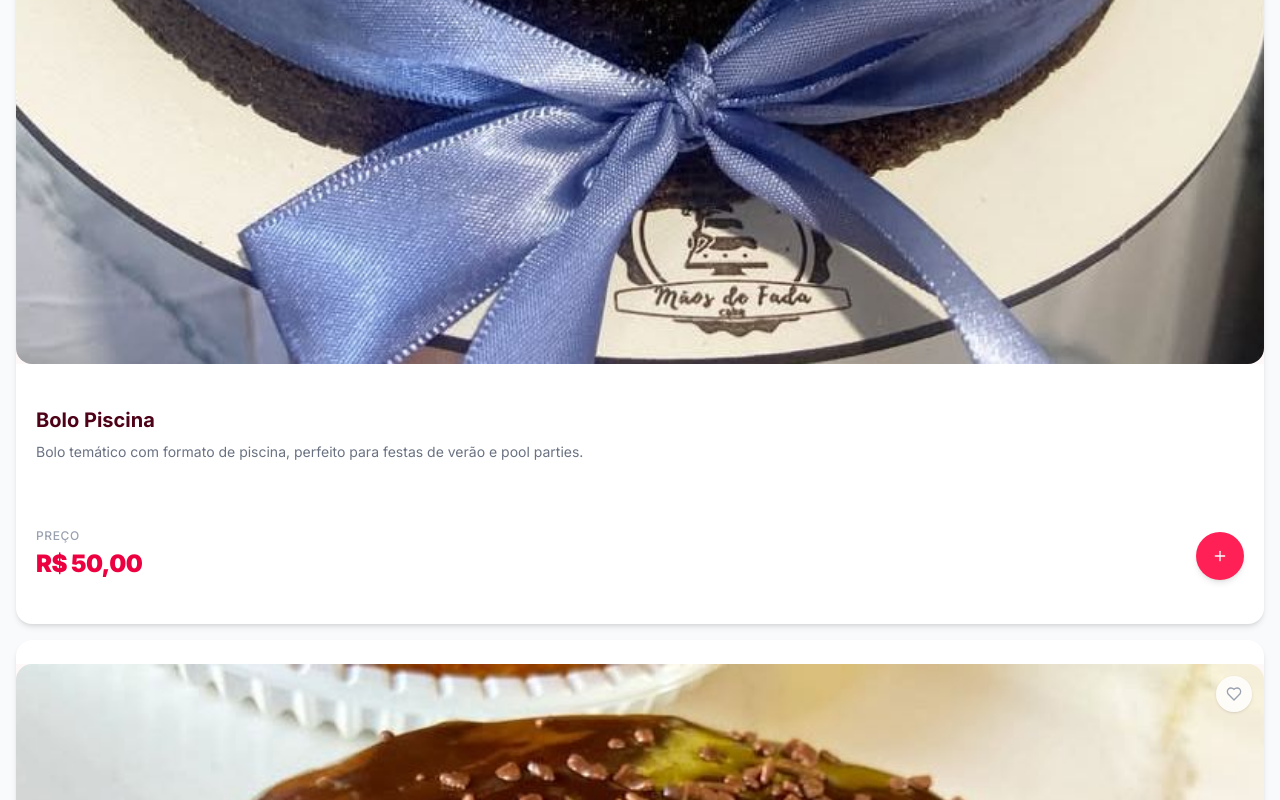
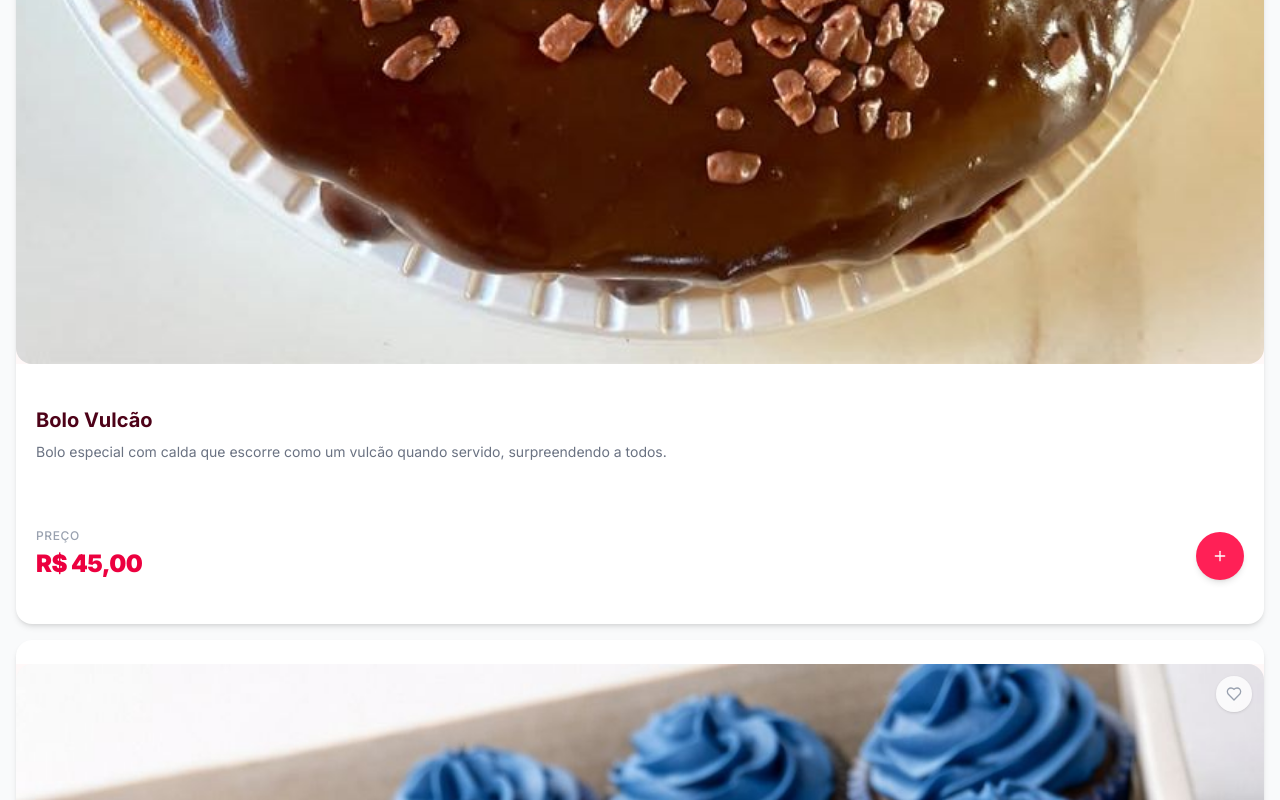
Before and after one commit to Igorsouza1/maosdefadacake, a Next.js app: page / in a window 1280 px wide. Shown: the part 9179-9979 px from the top of the page. Built offline with nearby package versions, Linux system fonts and the light colour scheme.

Commit message:
bolo piscina removido

```diff
--- a/src/data/products.ts
+++ b/src/data/products.ts
@@ -405,28 +405,28 @@ export const products: Product[] = [
       },
     ],
   },
-  {
-    id: "6",
-    name: "Bolo Piscina",
-    price: 50.0,
-    category: "Bolo",
-    description: "Bolo temático com formato de piscina, perfeito para festas de verão e pool parties.",
-    imageUrl: "/bolo-piscina.jpeg",
-    customizationOptions: [
-      {
-        type: "cakeBase",
-        label: "Escolha a Massa",
-        required: true,
-        options: cakeBasePiscina,
-      },
-      {
-        type: "simpleFilling",
-        label: "Escolha de Cobertura",
-        required: true,
-        options: cakeCoberturaPiscina,
-      },
-    ],
-  },
+  // {
+  //   id: "6",
+  //   name: "Bolo Piscina",
+  //   price: 50.0,
+  //   category: "Bolo",
+  //   description: "Bolo temático com formato de piscina, perfeito para festas de verão e pool parties.",
+  //   imageUrl: "/bolo-piscina.jpeg",
+  //   customizationOptions: [
+  //     {
+  //       type: "cakeBase",
+  //       label: "Escolha a Massa",
+  //       required: true,
+  //       options: cakeBasePiscina,
+  //     },
+  //     {
+  //       type: "simpleFilling",
+  //       label: "Escolha de Cobertura",
+  //       required: true,
+  //       options: cakeCoberturaPiscina,
+  //     },
+  //   ],
+  // },
   {
     id: "7",
     name: "Bolo Vulcão",
```
